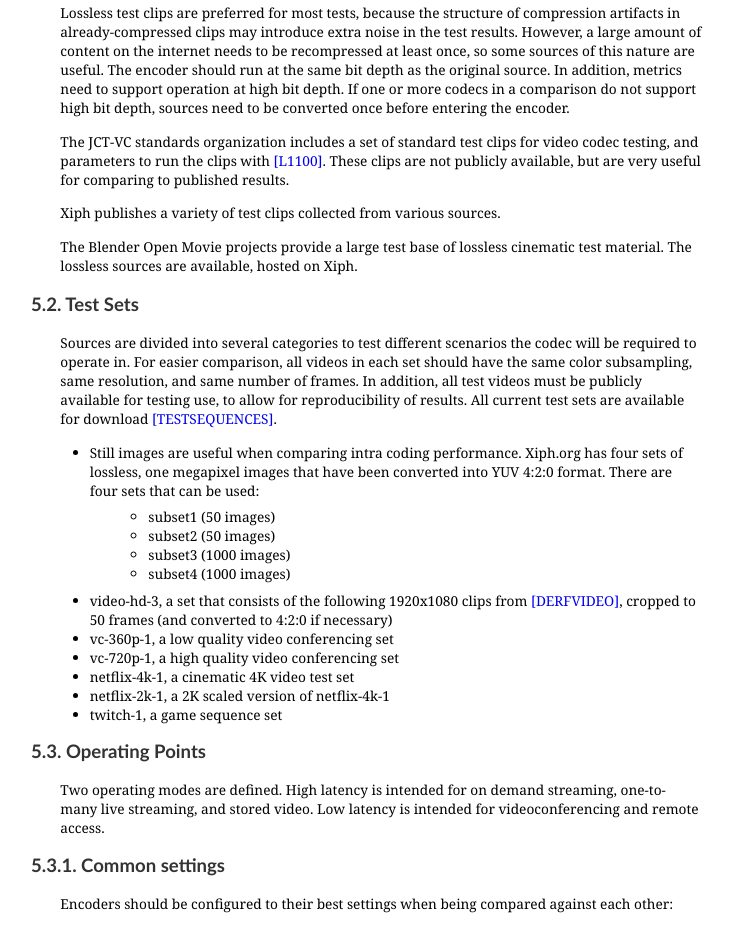
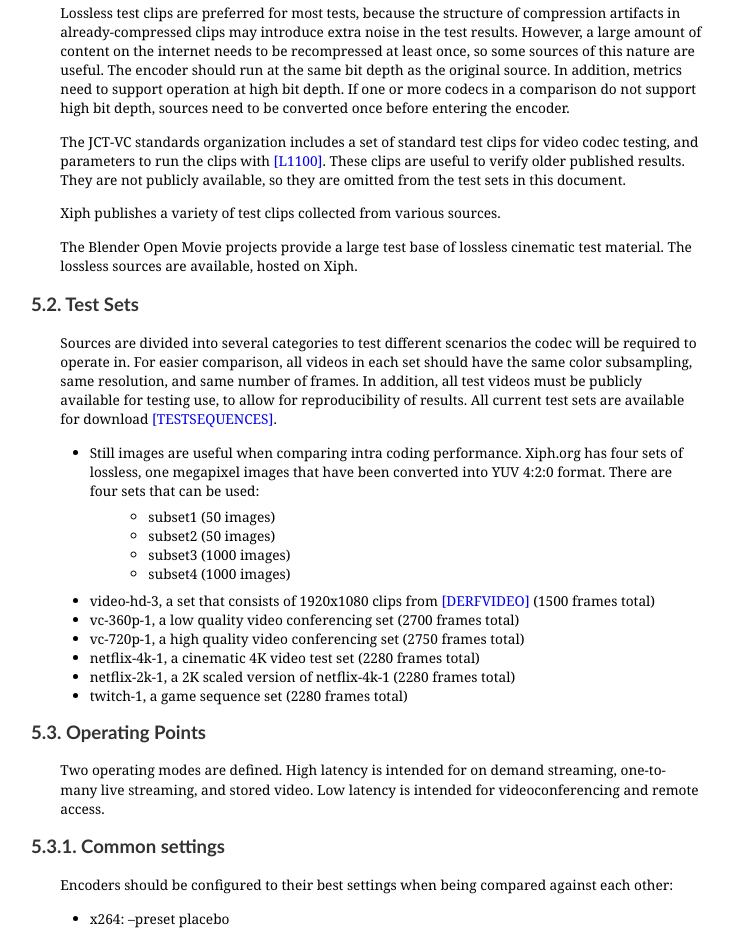
Before and after one commit to netvc/testing, a plain HTML site: page index.html in a window 1280 px wide. Shown: the part 3754-4686 px from the top of the page, without its empty margins (259-992 px from the left). Drawn offline with Linux system fonts and the light colour scheme.

Commit message:
Script updating gh-pages.

```diff
--- a/index.html
+++ b/index.html
@@ -594,7 +594,7 @@ ul.toc a:first-child {
 <h1 id="rfc.section.5"><a href="#rfc.section.5">5.</a> <a href="#test-sequences" id="test-sequences">Test Sequences</a></h1>
 <h1 id="rfc.section.5.1"><a href="#rfc.section.5.1">5.1.</a> <a href="#sources" id="sources">Sources</a></h1>
 <p id="rfc.section.5.1.p.1">Lossless test clips are preferred for most tests, because the structure of compression artifacts in already-compressed clips may introduce extra noise in the test results. However, a large amount of content on the internet needs to be recompressed at least once, so some sources of this nature are useful. The encoder should run at the same bit depth as the original source. In addition, metrics need to support operation at high bit depth. If one or more codecs in a comparison do not support high bit depth, sources need to be converted once before entering the encoder.</p>
-<p id="rfc.section.5.1.p.2">The JCT-VC standards organization includes a set of standard test clips for video codec testing, and parameters to run the clips with <a href="#L1100">[L1100]</a>. These clips are not publicly available, but are very useful for comparing to published results.</p>
+<p id="rfc.section.5.1.p.2">The JCT-VC standards organization includes a set of standard test clips for video codec testing, and parameters to run the clips with <a href="#L1100">[L1100]</a>. These clips are useful to verify older published results. They are not publicly available, so they are omitted from the test sets in this document.</p>
 <p id="rfc.section.5.1.p.3">Xiph publishes a variety of test clips collected from various sources.</p>
 <p id="rfc.section.5.1.p.4">The Blender Open Movie projects provide a large test base of lossless cinematic test material. The lossless sources are available, hosted on Xiph.</p>
 <h1 id="rfc.section.5.2"><a href="#rfc.section.5.2">5.2.</a> <a href="#test-sets" id="test-sets">Test Sets</a></h1>
@@ -603,12 +603,12 @@ ul.toc a:first-child {
 
 <ul>
   <li>Still images are useful when comparing intra coding performance. Xiph.org has four sets of lossless, one megapixel images that have been converted into YUV 4:2:0 format. There are four sets that can be used: <ul><li>subset1 (50 images)</li><li>subset2 (50 images)</li><li>subset3 (1000 images)</li><li>subset4 (1000 images)</li></ul></li>
-  <li>video-hd-3, a set that consists of the following 1920x1080 clips from <a href="#DERFVIDEO">[DERFVIDEO]</a>, cropped to 50 frames (and converted to 4:2:0 if necessary)</li>
-  <li>vc-360p-1, a low quality video conferencing set</li>
-  <li>vc-720p-1, a high quality video conferencing set</li>
-  <li>netflix-4k-1, a cinematic 4K video test set</li>
-  <li>netflix-2k-1, a 2K scaled version of netflix-4k-1</li>
-  <li>twitch-1, a game sequence set</li>
+  <li>video-hd-3, a set that consists of 1920x1080 clips from <a href="#DERFVIDEO">[DERFVIDEO]</a> (1500 frames total)</li>
+  <li>vc-360p-1, a low quality video conferencing set (2700 frames total)</li>
+  <li>vc-720p-1, a high quality video conferencing set (2750 frames total)</li>
+  <li>netflix-4k-1, a cinematic 4K video test set (2280 frames total)</li>
+  <li>netflix-2k-1, a 2K scaled version of netflix-4k-1 (2280 frames total)</li>
+  <li>twitch-1, a game sequence set (2280 frames total)</li>
 </ul>
 <h1 id="rfc.section.5.3"><a href="#rfc.section.5.3">5.3.</a> <a href="#operating-points" id="operating-points">Operating Points</a></h1>
 <p id="rfc.section.5.3.p.1">Two operating modes are defined. High latency is intended for on demand streaming, one-to-many live streaming, and stored video. Low latency is intended for videoconferencing and remote access.</p>
```
Also changed, not shown: draft-ietf-netvc-testing.txt.
